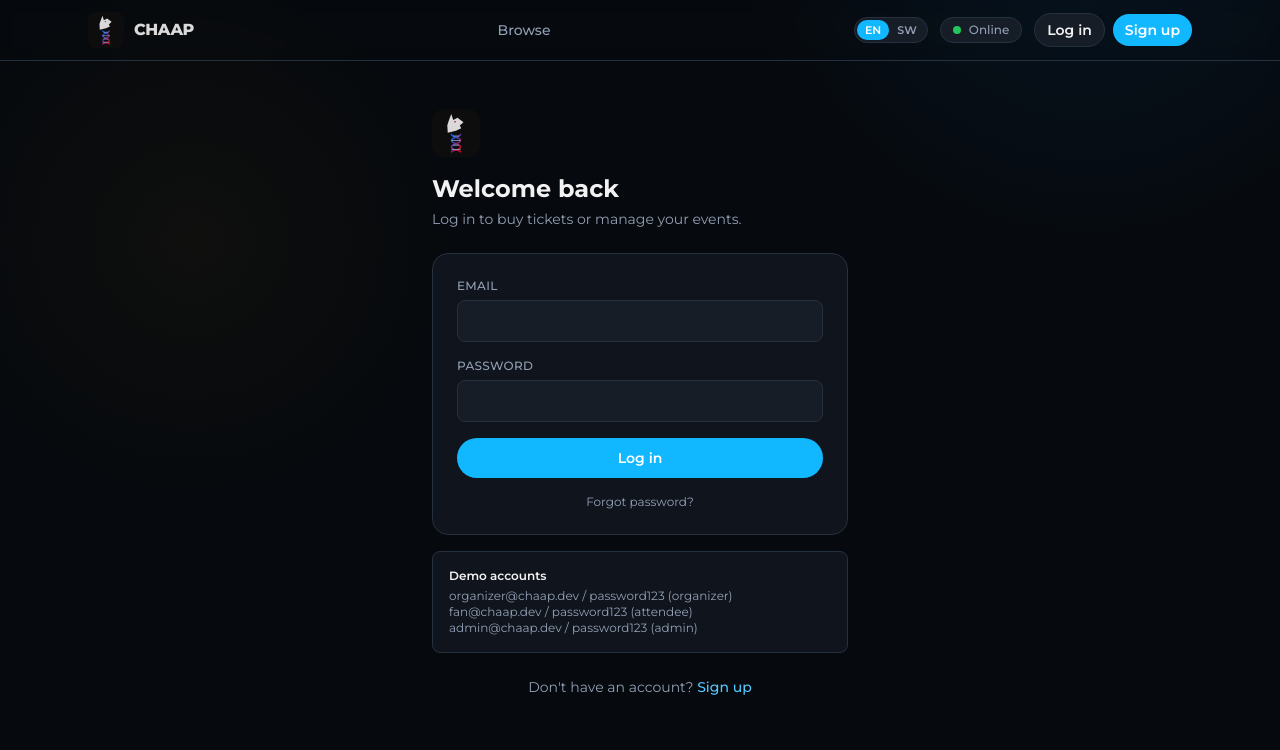
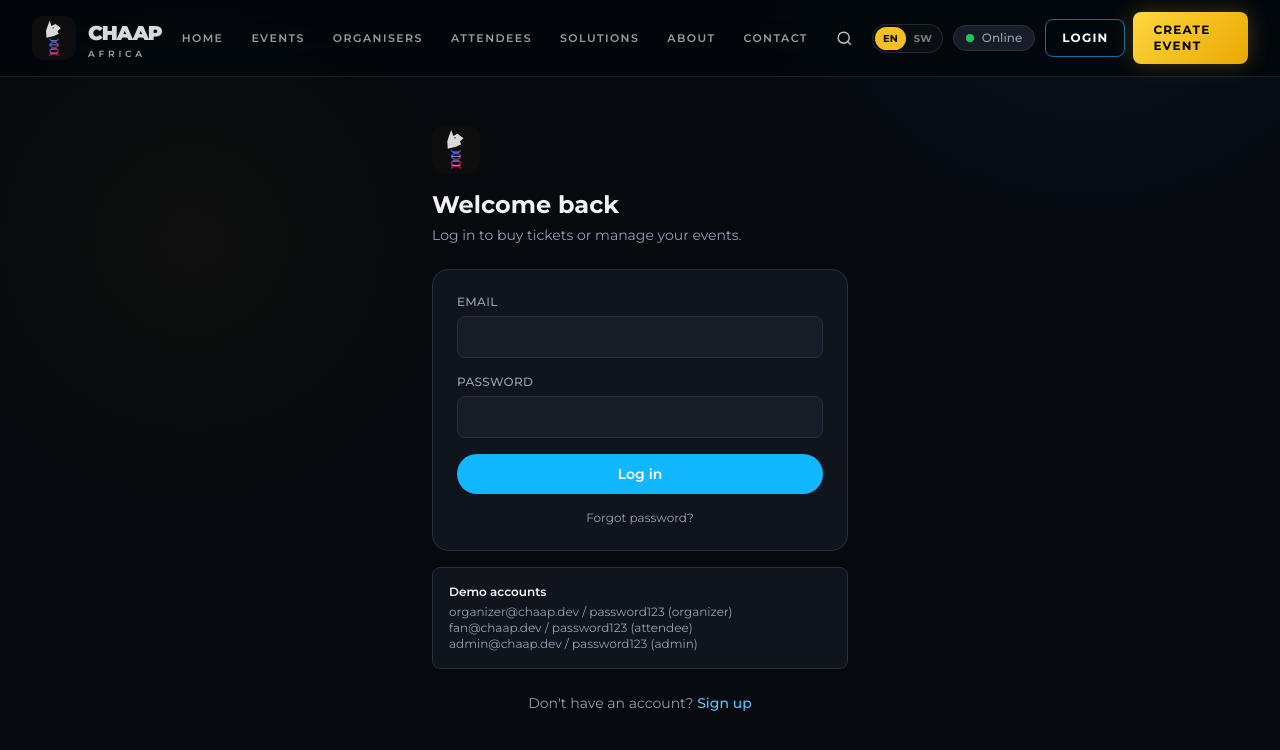
Before and after one commit to ssanyd-jpg/eventpass-africa, a Next.js app: page /login in a window 1280 px wide. Shown: the top 750 px of the page. Built offline with nearby package versions, Linux system fonts and the light colour scheme; no server answers; the database is empty.

Commit message:
Refresh CHAAP navigation styling

```diff
--- a/src/components/Navbar.tsx
+++ b/src/components/Navbar.tsx
@@ -13,9 +13,10 @@ function NavLink({ href, children }: { href: string; children: React.ReactNode }
   return (
     <Link
       href={href}
-      className={`text-sm font-medium transition ${
-        active ? "text-foreground" : "text-muted hover:text-foreground"
-      }`}
+      className={[
+        "relative text-[11px] font-semibold uppercase tracking-[0.13em] transition after:absolute after:-bottom-5 after:left-0 after:h-0.5 after:w-0 after:rounded-full after:bg-[#f6bf22] after:transition-all hover:text-white",
+        active ? "text-white after:w-full" : "text-white/60",
+      ].join(" ")}
     >
       {children}
     </Link>
@@ -25,14 +26,12 @@ function NavLink({ href, children }: { href: string; children: React.ReactNode }
 function LocaleToggle() {
   const { locale, setLocale } = useTranslation();
   return (
-    <div className="pill !p-0.5">
+    <div className="flex items-center rounded-full border border-white/10 bg-white/[0.03] p-0.5">
       {(["en", "sw"] as const).map((l) => (
         <button
           key={l}
           onClick={() => setLocale(l)}
-          className={`rounded-full px-2 py-0.5 text-[11px] font-semibold uppercase transition ${
-            locale === l ? "bg-accent text-white" : "text-muted hover:text-foreground"
-          }`}
+          className={locale === l ? "rounded-full bg-[#f6bf22] px-2 py-1 text-[10px] font-bold uppercase text-black" : "rounded-full px-2 py-1 text-[10px] font-bold uppercase text-white/45 hover:text-white"}
         >
           {l}
         </button>
@@ -44,88 +43,76 @@ function LocaleToggle() {
 export default function Navbar() {
   const { user } = useAppSession();
   const router = useRouter();
-  const { t } = useTranslation();
   const pathname = usePathname();
 
-  // The vendor portal (Session 8) is a separate, mobile-first, minimal-
-  // chrome surface built for a phone in bright outdoor light — it has its
-  // own sign-out control and no use for this organiser/buyer nav (whose own
-  // useAppSession() cache doesn't even model a VENDOR session's fields).
   if (pathname?.startsWith("/vendor")) return null;
 
   return (
-    <header className="sticky top-0 z-40 border-b border-border bg-background/85 backdrop-blur">
-      <div className="mx-auto flex max-w-6xl items-center justify-between gap-4 px-4 py-3 sm:px-6">
-        <Link href="/" className="flex items-center gap-2.5">
-          {/* eslint-disable-next-line @next/next/no-img-element */}
-          <img src="/icon.svg" alt="" className="h-9 w-9 rounded-lg" />
-          <span className="flex flex-col leading-none">
-            <span className="font-display text-base font-extrabold tracking-tight text-silver">
-              CHAAP
-            </span>
+    <header className="sticky top-0 z-50 border-b border-white/10 bg-[#03070c]/90 backdrop-blur-xl">
+      <div className="mx-auto flex max-w-7xl items-center justify-between gap-5 px-5 py-3 sm:px-8">
+        <Link href="/" className="flex shrink-0 items-center gap-3">
+          <img src="/icon.svg" alt="CHAAP Africa" className="h-11 w-11 rounded-xl" />
+          <span className="hidden leading-none sm:block">
+            <span className="block text-xl font-black tracking-[-0.05em] text-silver">CHAAP</span>
+            <span className="mt-0.5 block text-[9px] font-semibold tracking-[0.42em] text-white/65">AFRICA</span>
           </span>
         </Link>
 
-        <nav className="hidden items-center gap-6 md:flex">
-          <NavLink href="/events">{t("nav.browse")}</NavLink>
-          {user && <NavLink href="/account/tickets">{t("nav.myTickets")}</NavLink>}
-          {user && <NavLink href="/account/vendor-applications">{t("nav.myVendorApps")}</NavLink>}
-          {user && <NavLink href="/account/wallet">{t("nav.myWallets")}</NavLink>}
-          {user && <NavLink href="/account/groups">{t("nav.myGroups")}</NavLink>}
-          {user && <NavLink href="/account/sessions">{t("nav.sessions")}</NavLink>}
-          {user && <NavLink href="/account/loyalty">{t("nav.myStatus")}</NavLink>}
-          {user && <NavLink href="/account/support">{t("nav.support")}</NavLink>}
-          {user && <NavLink href="/dashboard">{t("nav.dashboard")}</NavLink>}
-          {user?.organizationRole === "OWNER" && <NavLink href="/dashboard/team">{t("nav.team")}</NavLink>}
-          {user?.organizationRole === "OWNER" && <NavLink href="/dashboard/audit">{t("nav.auditLog")}</NavLink>}
-          {user?.organizationRole === "OWNER" && <NavLink href="/dashboard/devices">{t("nav.devices")}</NavLink>}
-          {user && user.organizationRole !== "GATE_CREW" && <NavLink href="/dashboard/customers">{t("nav.customers")}</NavLink>}
-          {user && user.organizationRole !== "GATE_CREW" && <NavLink href="/dashboard/support">{t("nav.supportInbox")}</NavLink>}
-          {user && user.organizationRole !== "GATE_CREW" && <NavLink href="/dashboard/withdrawals">{t("nav.withdrawals")}</NavLink>}
-          {user && user.organizationRole !== "GATE_CREW" && <NavLink href="/dashboard/payments">{t("nav.payments")}</NavLink>}
-          {user?.role === "ADMIN" && <NavLink href="/admin">{t("nav.admin")}</NavLink>}
+        <nav className="hidden items-center gap-7 lg:flex">
+          <NavLink href="/">HOME</NavLink>
+          <NavLink href="/events">EVENTS</NavLink>
+          <NavLink href="#organisers">ORGANISERS</NavLink>
+          <NavLink href="#attendees">ATTENDEES</NavLink>
+          <NavLink href="#solutions">SOLUTIONS</NavLink>
+          <NavLink href="#about">ABOUT</NavLink>
+          <NavLink href="#contact">CONTACT</NavLink>
         </nav>
 
-        <div className="flex items-center gap-3">
+        <div className="flex items-center gap-2.5">
+          <Link href="/events" aria-label="Search events" className="hidden h-10 w-10 items-center justify-center rounded-full text-white/75 transition hover:bg-white/5 hover:text-white sm:flex">
+            <svg width="19" height="19" viewBox="0 0 24 24" fill="none" stroke="currentColor" strokeWidth="1.8" aria-hidden="true">
+              <circle cx="11" cy="11" r="7" />
+              <path d="m20 20-3.5-3.5" />
+            </svg>
+          </Link>
           <LocaleToggle />
           <SyncStatusBadge />
           {user ? (
             <div className="flex items-center gap-2">
-              <span className="hidden text-sm text-muted sm:inline">{user.name}</span>
+              <Link href="/dashboard" className="hidden rounded-lg border border-white/20 px-4 py-2.5 text-xs font-bold uppercase tracking-[0.1em] text-white transition hover:border-[#16b9ff] sm:inline-flex">
+                Dashboard
+              </Link>
               <button
                 onClick={() => {
                   signOut({ redirect: false });
                   router.push("/");
                 }}
-                className="btn-secondary !px-3 !py-1.5 text-xs"
+                className="rounded-lg border border-white/10 bg-white/[0.03] px-3 py-2.5 text-xs font-bold uppercase tracking-[0.1em] text-white/70 transition hover:text-white"
               >
-                {t("nav.signOut")}
+                Sign out
               </button>
             </div>
           ) : (
             <div className="flex items-center gap-2">
-              <Link href="/login" className="btn-secondary !px-3 !py-1.5 text-xs">
-                {t("nav.logIn")}
+              <Link href="/login" className="hidden rounded-lg border border-[#16b9ff]/60 px-4 py-2.5 text-xs font-bold uppercase tracking-[0.1em] text-white transition hover:bg-[#16b9ff]/10 sm:inline-flex">
+                LOGIN
               </Link>
-              <Link href="/register" className="btn-primary !px-3 !py-1.5 text-xs">
-                {t("nav.signUp")}
+              <Link href="/register" className="rounded-lg px-4 py-2.5 text-xs font-bold uppercase tracking-[0.1em] text-black shadow-[0_0_22px_rgba(246,191,34,.25)] sm:px-5" style={{ background: "linear-gradient(135deg,#ffd740,#e9a800)" }}>
+                CREATE EVENT
               </Link>
             </div>
           )}
         </div>
       </div>
-      <div className="flex gap-5 border-t border-border px-4 py-2 md:hidden">
-        <NavLink href="/events">{t("nav.browse")}</NavLink>
-        {user && <NavLink href="/account/tickets">{t("nav.myTickets")}</NavLink>}
-        {user && <NavLink href="/account/sessions">{t("nav.sessions")}</NavLink>}
-        {user && <NavLink href="/dashboard">{t("nav.dashboard")}</NavLink>}
-        {user?.organizationRole === "OWNER" && <NavLink href="/dashboard/team">{t("nav.team")}</NavLink>}
-        {user?.organizationRole === "OWNER" && <NavLink href="/dashboard/audit">{t("nav.auditLog")}</NavLink>}
-        {user?.organizationRole === "OWNER" && <NavLink href="/dashboard/devices">{t("nav.devices")}</NavLink>}
-        {user && user.organizationRole !== "GATE_CREW" && <NavLink href="/dashboard/customers">{t("nav.customers")}</NavLink>}
-        {user && user.organizationRole !== "GATE_CREW" && <NavLink href="/dashboard/withdrawals">{t("nav.withdrawals")}</NavLink>}
-        {user && user.organizationRole !== "GATE_CREW" && <NavLink href="/dashboard/payments">{t("nav.payments")}</NavLink>}
-        {user?.role === "ADMIN" && <NavLink href="/admin">{t("nav.admin")}</NavLink>}
+
+      <div className="flex gap-6 overflow-x-auto border-t border-white/5 px-5 py-2.5 lg:hidden sm:px-8">
+        <Link href="/events" className="shrink-0 text-[10px] font-bold uppercase tracking-[0.16em] text-white/65">EVENTS</Link>
+        <Link href="#organisers" className="shrink-0 text-[10px] font-bold uppercase tracking-[0.16em] text-white/65">ORGANISERS</Link>
+        <Link href="#attendees" className="shrink-0 text-[10px] font-bold uppercase tracking-[0.16em] text-white/65">ATTENDEES</Link>
+        <Link href="#solutions" className="shrink-0 text-[10px] font-bold uppercase tracking-[0.16em] text-white/65">SOLUTIONS</Link>
+        <Link href="#about" className="shrink-0 text-[10px] font-bold uppercase tracking-[0.16em] text-white/65">ABOUT</Link>
+        <Link href="#contact" className="shrink-0 text-[10px] font-bold uppercase tracking-[0.16em] text-white/65">CONTACT</Link>
+        {user && <Link href="/dashboard" className="shrink-0 text-[10px] font-bold uppercase tracking-[0.16em] text-[#16b9ff]">DASHBOARD</Link>}
       </div>
     </header>
   );
```
